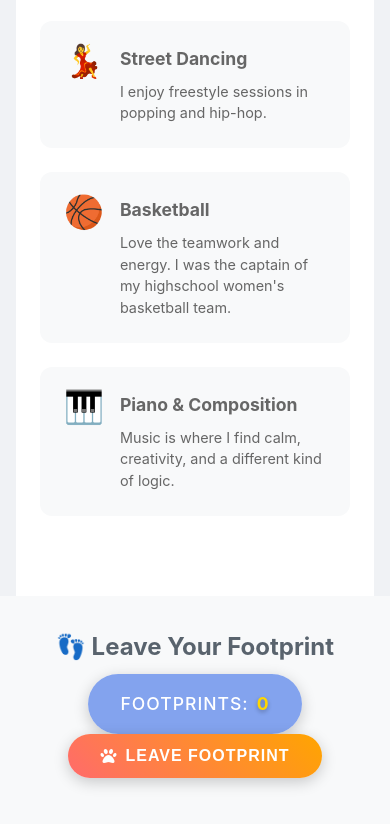
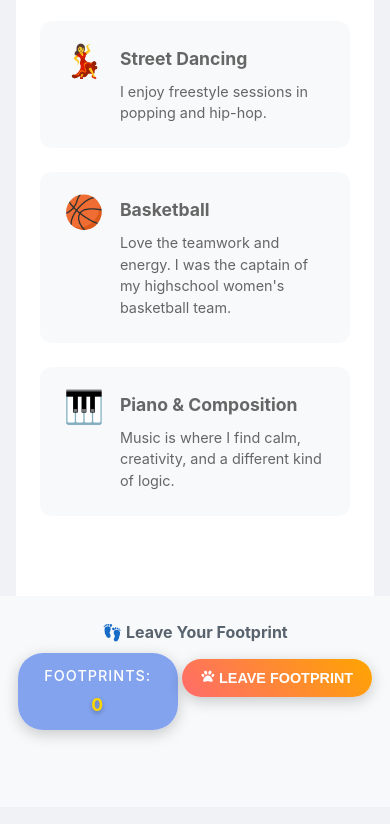
Before and after one commit to Zeglow/avery-portfolio, a plain HTML site: page index.html in a window 390 px wide. Shown: the part 2908-3732 px from the top of the page. Drawn offline with Linux system fonts and the light colour scheme.

Commit message:
add px change

```diff
--- a/index.html
+++ b/index.html
@@ -794,16 +794,119 @@
             }
 
             .footprint-section h3 {
-                font-size: 1.5rem;
+                font-size: 1.2rem;
+                margin-bottom: 0.5rem;
             }
 
             .footprint-container {
                 padding: 0 1rem;
+                max-width: 100%;
+            }
+
+            .footprint-counter {
+                padding: 0.8rem 1.5rem;
+                font-size: 0.95rem;
+                border-radius: 30px;
+                margin-bottom: 1.2rem;
+                flex-direction: column;
+                gap: 0.2rem;
+                text-align: center;
+            }
+
+            .counter-text {
+                font-size: 0.95rem;
+            }
+
+            .counter-number {
+                font-size: 1.2rem;
             }
 
             .footprint-button {
-                padding: 0.8rem 2rem;
+                padding: 0.8rem 1.5rem;
+                font-size: 0.95rem;
+                border-radius: 30px;
+                letter-spacing: 0.5px;
+            }
+
+            .footprint-message {
+                font-size: 0.9rem;
+                margin-top: 1rem;
+            }
+        }
+
+        @media (max-width: 480px) {
+            .footprint-section {
+                padding: 1.5rem 0;
+            }
+
+            .footprint-section h3 {
                 font-size: 1rem;
+                margin-bottom: 0.5rem;
+            }
+
+            .footprint-container {
+                padding: 0 0.5rem;
+            }
+
+            .footprint-counter {
+                padding: 0.7rem 1.2rem;
+                font-size: 0.9rem;
+                border-radius: 25px;
+                margin-bottom: 1rem;
+                width: auto;
+                min-width: 160px;
+            }
+
+            .counter-text {
+                font-size: 0.9rem;
+            }
+
+            .counter-number {
+                font-size: 1.1rem;
+            }
+
+            .footprint-button {
+                padding: 0.7rem 1.2rem;
+                font-size: 0.9rem;
+                border-radius: 25px;
+                letter-spacing: 0px;
+                gap: 0.3rem;
+            }
+
+            .footprint-button i {
+                font-size: 0.8rem;
+            }
+
+            .footprint-message {
+                font-size: 0.85rem;
+                margin-top: 0.8rem;
+                padding: 0 1rem;
+            }
+        }
+
+        @media (max-width: 360px) {
+            .footprint-section h3 {
+                font-size: 0.9rem;
+            }
+
+            .footprint-counter {
+                padding: 0.6rem 1rem;
+                font-size: 0.85rem;
+                min-width: 140px;
+            }
+
+            .counter-text {
+                font-size: 0.85rem;
+            }
+
+            .counter-number {
+                font-size: 1rem;
+            }
+
+            .footprint-button {
+                padding: 0.6rem 1rem;
+                font-size: 0.85rem;
+                border-radius: 20px;
             }
         }
     </style>
```
